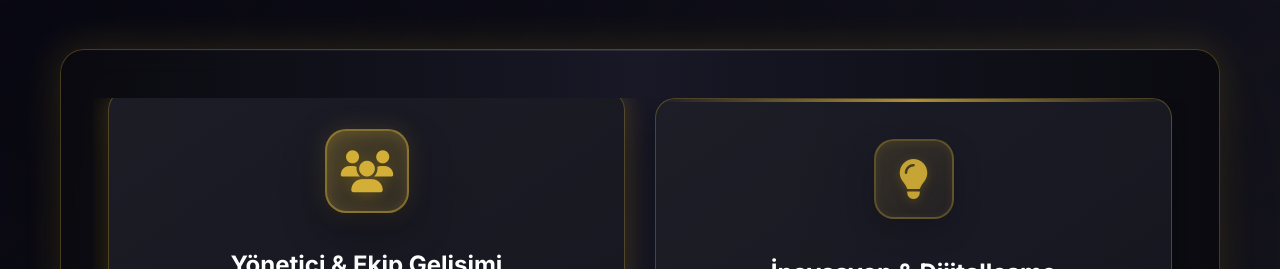
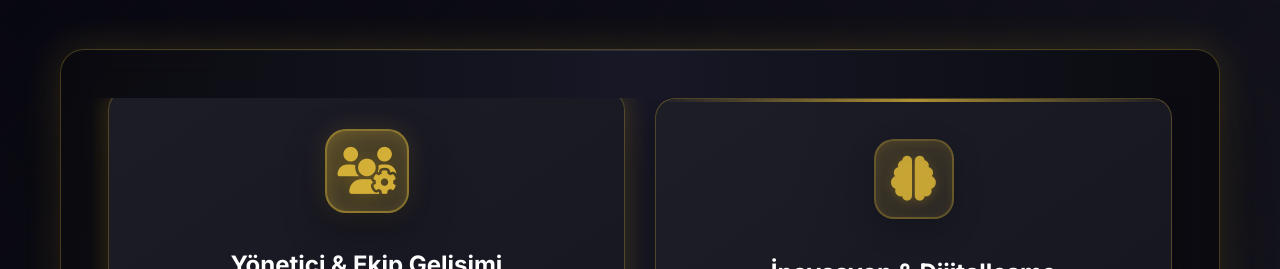
Before and after one commit to MEmirhanS/doganventures, a React (Vite) app: page / in a window 1280 px wide. Shown: the part 2140-2409 px from the top of the page. Built offline with nearby package versions, Linux system fonts and the light colour scheme.

Commit message:
Improve service icons visibility and update with more relevant icons (rocket, users-cog, brain, cogs)

```diff
--- a/src/components/PremiumBrandsSection.jsx
+++ b/src/components/PremiumBrandsSection.jsx
@@ -11,7 +11,7 @@
       title: "Stratejik Büyüme",
       description:
         "Pazarlama, satış ve dijital dönüşümde sektörünüze özel, ölçülebilir büyüme stratejileri.",
-      icon: "fas fa-chart-line",
+      icon: "fas fa-rocket",
       features: [
         "Hedef pazar ve müşteri analizi",
         "Gelir artırıcı strateji planları",
@@ -24,7 +24,7 @@
       title: "Yönetici & Ekip Gelişimi",
       description:
         "Liderlik, ekip motivasyonu ve kurumsal kültürde sürdürülebilir gelişim programları.",
-      icon: "fas fa-users",
+      icon: "fas fa-users-cog",
       features: [
         "Yönetici koçluğu ve mentorluk",
         "Takım içi iletişim ve motivasyon",
@@ -37,7 +37,7 @@
       title: "İnovasyon & Dijitalleşme",
       description:
         "Yeni nesil iş modelleri, dijitalleşme ve inovasyon odaklı dönüşüm projeleri.",
-      icon: "fas fa-lightbulb",
+      icon: "fas fa-brain",
       features: [
         "İnovasyon kültürü ve Ar-Ge danışmanlığı",
         "Dijital ürün ve servis geliştirme",
@@ -134,8 +134,8 @@
               height: "80px",
               margin: "0 auto",
               background: isActive
-                ? "linear-gradient(135deg, rgba(212, 175, 55, 0.25), rgba(212, 175, 55, 0.1))"
-                : "linear-gradient(135deg, rgba(212, 175, 55, 0.15), rgba(212, 175, 55, 0.05))",
+                ? "linear-gradient(135deg, rgba(212, 175, 55, 0.3), rgba(212, 175, 55, 0.15))"
+                : "linear-gradient(135deg, rgba(212, 175, 55, 0.2), rgba(212, 175, 55, 0.1))",
               borderRadius: "20px",
               border: isActive
                 ? "2px solid rgba(212, 175, 55, 0.5)"
@@ -154,7 +154,7 @@
             <i
               className={service.icon}
               style={{
-                fontSize: "2.5rem",
+                fontSize: "2.8rem",
                 color: isActive
                   ? "rgba(212, 175, 55, 1)"
                   : "rgba(212, 175, 55, 0.9)",
```
